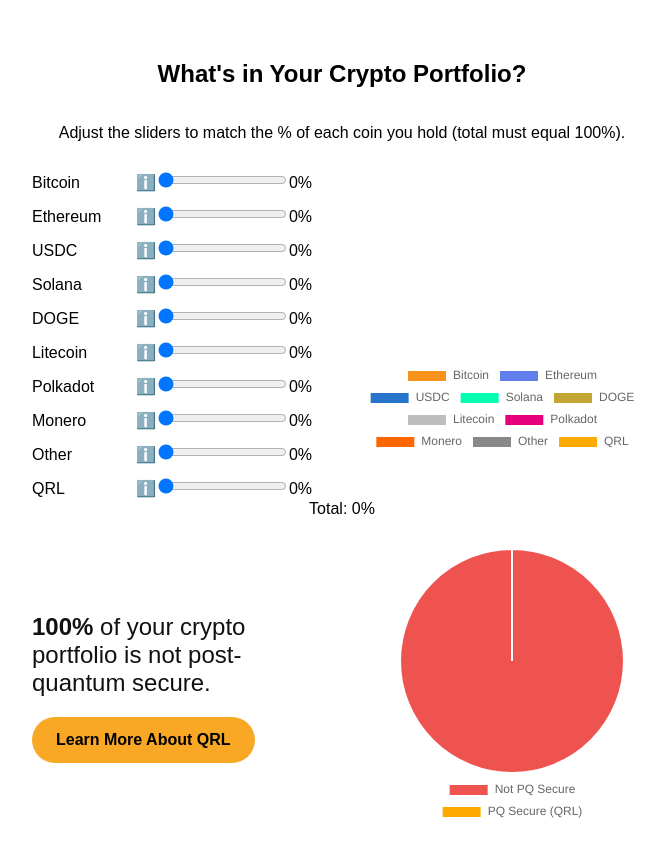
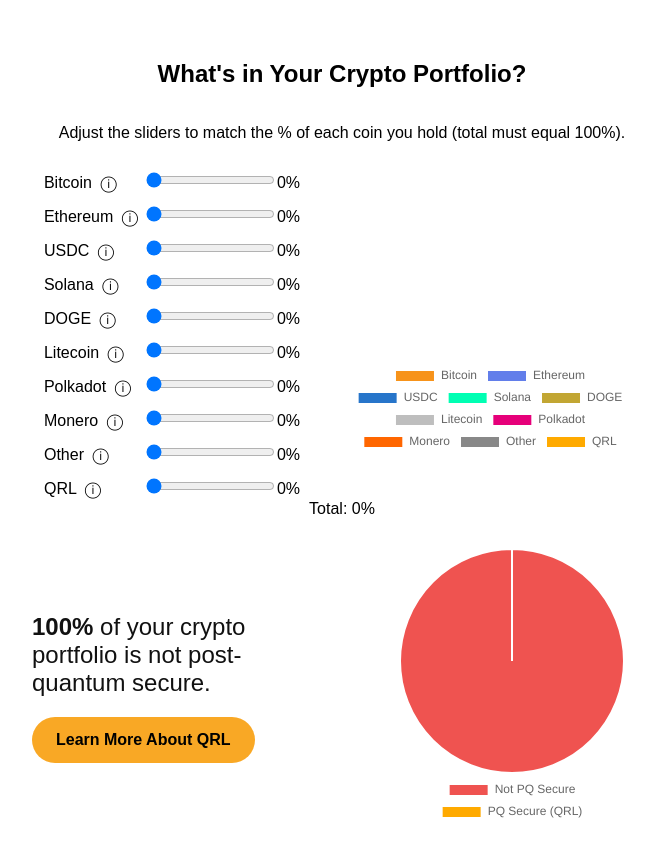
Before and after one commit to TheRyanMalo/pq-portfolio-tool, a plain HTML site: page index.html in a window 1280 px wide. Shown: the whole page, without its empty margins (298-963 px from the left). Drawn offline with nearby package versions, Linux system fonts and the light colour scheme.

Commit message:
Update index.html
icon adjustment

```diff
--- a/index.html
+++ b/index.html
@@ -38,7 +38,7 @@
       margin-bottom: 10px;
       color: #111;
     }
-    .summary .strong {
+    .summary strong {
       font-weight: 800;
     }
     .cta {
@@ -72,9 +72,12 @@
     .cta-chart canvas {
       max-width: 280px;
     }
+
+    /* 🔥 Tooltip Style */
     .tooltip-icon {
       margin-left: 4px;
       cursor: pointer;
+      position: relative;
       font-weight: normal;
     }
     .tooltip-icon:hover::after {
@@ -107,7 +110,7 @@
 
   <div class="cta-chart-section">
     <div class="cta-text">
-      <div class="summary" id="pqMessage"><span class="strong">100%</span> of your crypto portfolio is not post-quantum secure.</div>
+      <div class="summary" id="pqMessage"><strong>100%</strong> of your crypto portfolio is not post-quantum secure.</div>
       <a class="cta" href="https://theqrl.org" target="_blank">Learn More About QRL</a>
     </div>
     <div class="cta-chart">
@@ -121,17 +124,17 @@
       "Litecoin", "Polkadot", "Monero", "Other", "QRL"
     ];
 
-    const cryptoInfo = {
-      "Bitcoin": "SHA256 + ECDSA (not PQ secure)",
-      "Ethereum": "Keccak256 + ECDSA (not PQ secure)",
-      "USDC": "ERC20 on Ethereum (not PQ secure)",
-      "Solana": "ed25519 signatures (not PQ secure)",
-      "DOGE": "Scrypt + ECDSA (not PQ secure)",
-      "Litecoin": "Scrypt + ECDSA (not PQ secure)",
-      "Polkadot": "sr25519/ed25519 (not PQ secure)",
-      "Monero": "RingCT + ed25519 (not PQ secure)",
-      "Other": "Varies by asset (assume not PQ secure)",
-      "QRL": "XMSS (Post-Quantum secure)"
+    const cryptography = {
+      "Bitcoin": "ECDSA (secp256k1)",
+      "Ethereum": "ECDSA (secp256k1)",
+      "USDC": "Depends on platform, typically ECDSA",
+      "Solana": "Ed25519",
+      "DOGE": "ECDSA (secp256k1)",
+      "Litecoin": "ECDSA (secp256k1)",
+      "Polkadot": "Ed25519 / Sr25519",
+      "Monero": "EdDSA (Ed25519)",
+      "Other": "Various",
+      "QRL": "XMSS (Post-Quantum)"
     };
 
     const colors = [
@@ -150,12 +153,7 @@
       div.className = "crypto-slider";
 
       const label = document.createElement("label");
-      label.innerText = coin;
-
-      const infoDot = document.createElement("span");
-      infoDot.innerText = "ℹ️";
-      infoDot.className = "tooltip-icon";
-      infoDot.setAttribute("data-tooltip", cryptoInfo[coin]);
+      label.innerHTML = `${coin} <span class="tooltip-icon" data-tooltip="${cryptography[coin]}">ⓘ</span>`;
 
       const input = document.createElement("input");
       input.type = "range";
@@ -177,7 +175,6 @@
       inputs[coin] = input;
 
       div.appendChild(label);
-      div.appendChild(infoDot);
       div.appendChild(input);
       div.appendChild(span);
       slidersDiv.appendChild(div);
@@ -244,7 +241,7 @@
 
       const pqInsecure = 100 - pqSecure;
 
-      pqMessage.innerHTML = `<span class="strong">${pqInsecure}%</span> of your crypto portfolio is not post-quantum secure.`;
+      pqMessage.innerHTML = `<strong>${pqInsecure}%</strong> of your crypto portfolio is not post-quantum secure.`;
 
       chart1.data.datasets[0].data = data;
       chart1.update();
```
